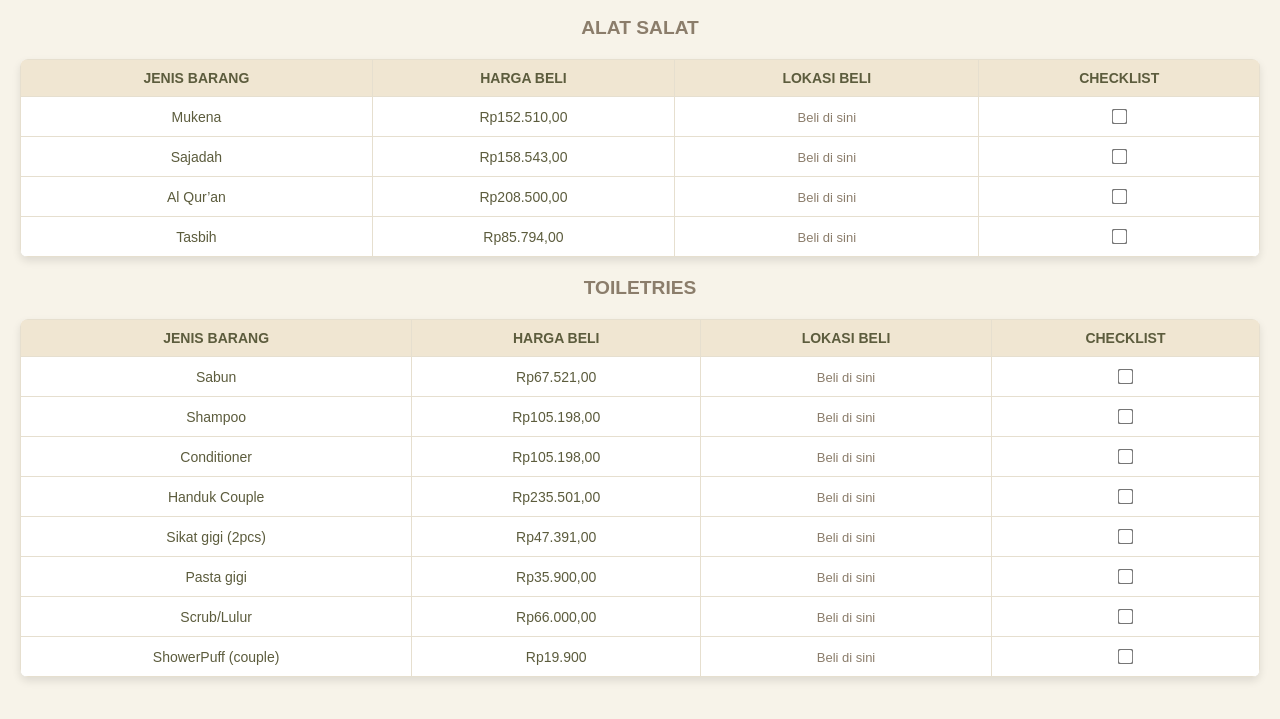
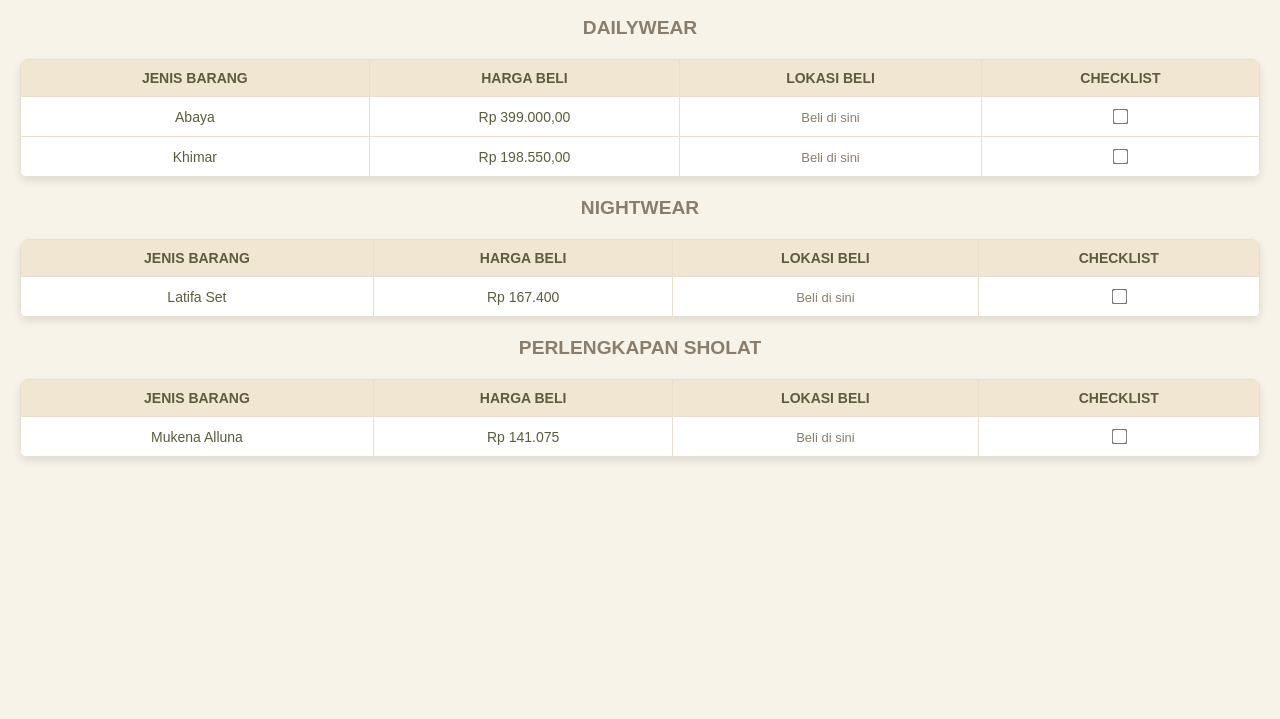
Before and after one commit to afbrn26/seserahan, a plain HTML site: page index.html in a window 1280 px wide. Shown: the part 61-780 px from the top of the page. Drawn offline with Linux system fonts and the light colour scheme.

Commit message:
Update index.html

```diff
--- a/index.html
+++ b/index.html
@@ -80,25 +80,22 @@
     <script>
         const seserahan = [
             {
-                kelompok: "Alat Salat",
+                kelompok: "Dailywear",
                 items: [
-                    { jenis: "Mukena", harga: "Rp152.510,00", lokasi: "https://shope.ee/8KK5zTkqby" },
-                    { jenis: "Sajadah", harga: "Rp158.543,00", lokasi: "https://shope.ee/8UbxFjD0gF" },
-                    { jenis: "Al Qur’an", harga: "Rp208.500,00", lokasi: "https://shope.ee/5UudVTobom" },
-                    { jenis: "Tasbih", harga: "Rp85.794,00", lokasi: "https://shope.ee/1AleLh0SKh" }
+                    { jenis: "Abaya", harga: "Rp 399.000,00", lokasi: "https://id.shp.ee/8uj4pp6" },
+                    { jenis: "Khimar", harga: "Rp 198.550,00", lokasi: "https://id.shp.ee/BGVU1W8" }
                 ]
             },
             {
-                kelompok: "Toiletries",
+                kelompok: "Nightwear",
                 items: [
-                    { jenis: "Sabun", harga: "Rp67.521,00", lokasi: "https://shope.ee/10Y9ZUqPMi" },
-                    { jenis: "Shampoo", harga: "Rp105.198,00", lokasi: "https://shope.ee/4AUgJFK8pN" },
-                    { jenis: "Conditioner", harga: "Rp105.198,00", lokasi: "https://shope.ee/4AUgJFK8pN" },
-                    { jenis: "Handuk Couple", harga: "Rp235.501,00", lokasi: "https://shope.ee/6UqssDguiw" },
-                    { jenis: "Sikat gigi (2pcs)", harga: "Rp47.391,00", lokasi: "https://shope.ee/6UqssVZdv0" },
-                    { jenis: "Pasta gigi", harga: "Rp35.900,00", lokasi: "https://shope.ee/7f4P6KYmAg" },
-                    { jenis: "Scrub/Lulur", harga: "Rp66.000,00", lokasi: "https://shope.ee/9KDHV415ea" },
-                    { jenis: "ShowerPuff (couple)", harga: "Rp19.900", lokasi: "https://shope.ee/9pEdiiPMhA" }
+                    { jenis: "Latifa Set", harga: "Rp 167.400", lokasi: "https://id.shp.ee/yFqhNGM" }
+                ]
+            },
+            {
+                kelompok: "Perlengkapan Sholat",
+                items: [
+                    { jenis: "Mukena Alluna", harga: "Rp 141.075", lokasi: "https://id.shp.ee/hiHtUHX"}
                 ]
             }
         ];
```
